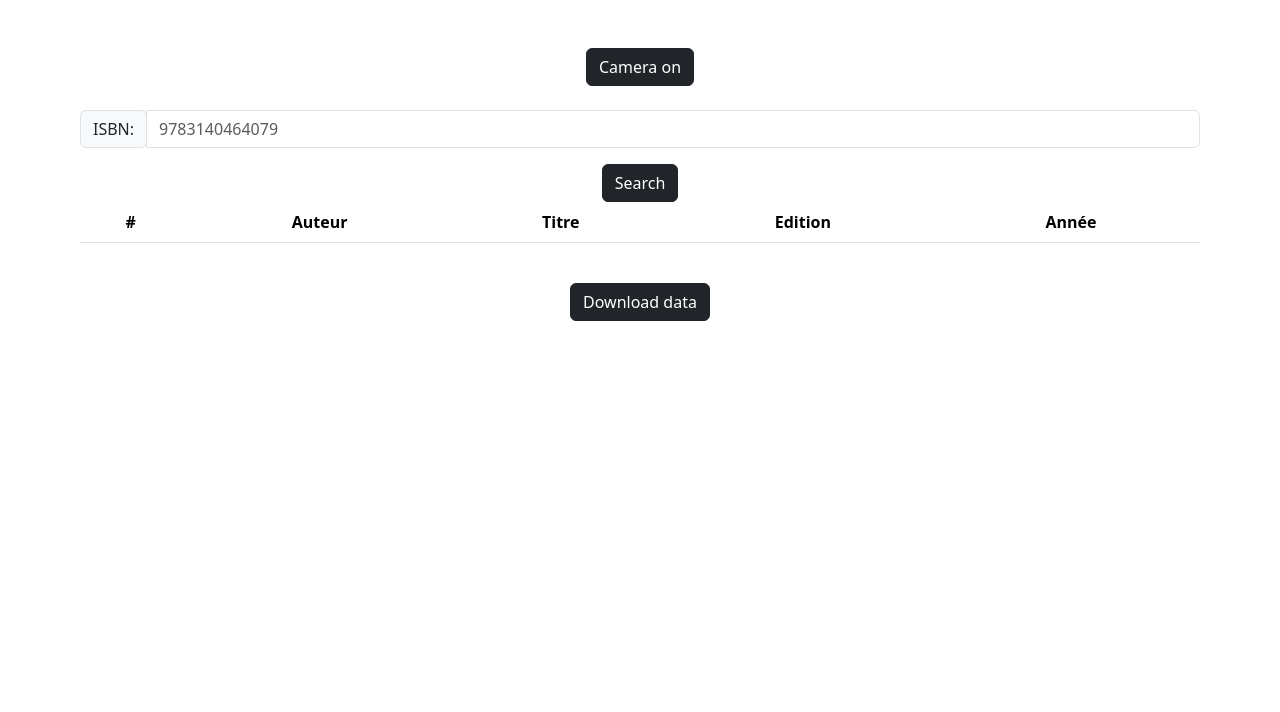
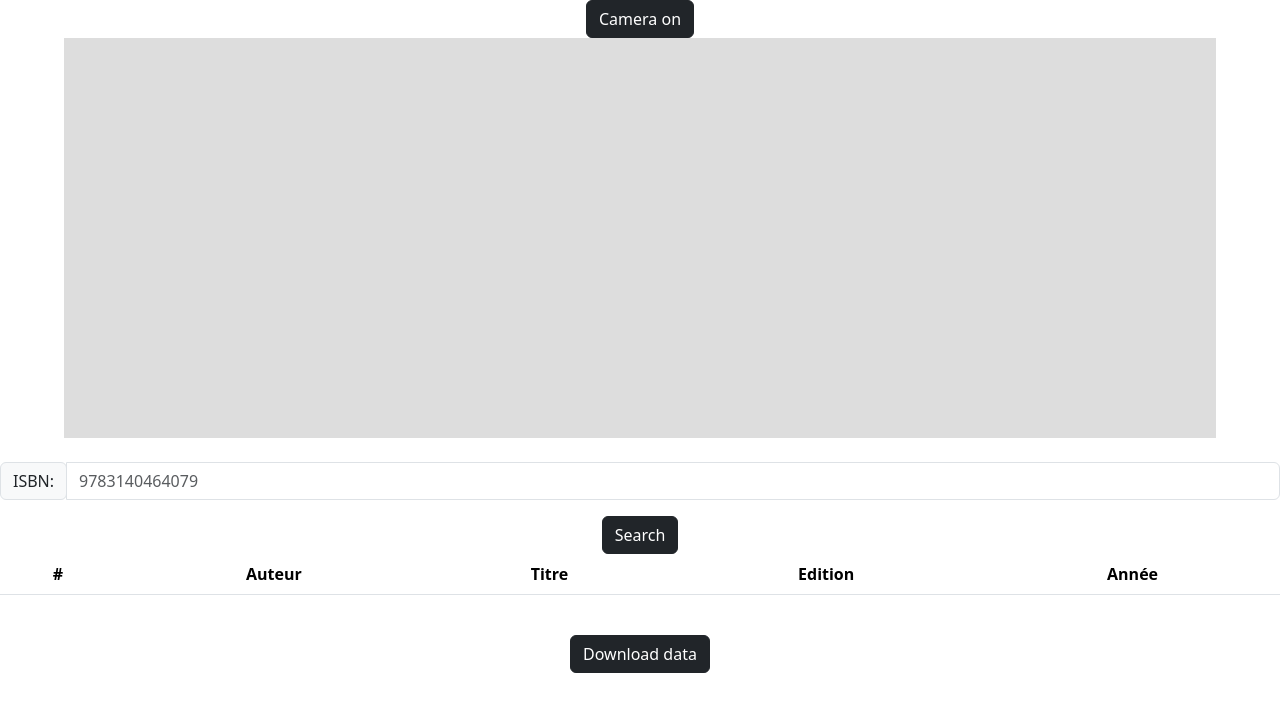
Before and after one commit to JuanKerber/scaniban, a website built with webpack: page index.html in a window 1280 px wide. Built offline with nearby package versions, Linux system fonts and the light colour scheme.

Commit message:
last changes

```diff
--- a/css/style.css
+++ b/css/style.css
@@ -34,15 +34,9 @@ html {
   text-shadow: none;
 }
 
-.starter-template {
-  padding: 3rem 5rem;
-  text-align: center;
-}
 
 
-/*
- * A better looking default horizontal rule
- */
+
 
 hr {
   display: block;
@@ -77,6 +71,11 @@ fieldset {
   padding: 0;
 }
 
+.center {
+  margin: auto;
+  width: 50%;
+  padding: 10px;
+}
 /*
  * Allow only vertical resizing of textareas.
  */
--- a/index.html
+++ b/index.html
@@ -27,9 +27,9 @@
 <body>
 
   <!-- Add your site or application content here -->
-<div class="starter-template">
+<div class="text-center mx-auto">
   <input type="button" id ="buttoncam" value="Camera on" class="btn btn-dark">
-  <div id="cameraViewContainer" style="width: 100%; height: 100%" class="mx-auto"></div>
+  <div id="cameraViewContainer" style="width:90vw;height:50vh;background:#ddd;" class="center"></div>
 
 
 </br>
```
